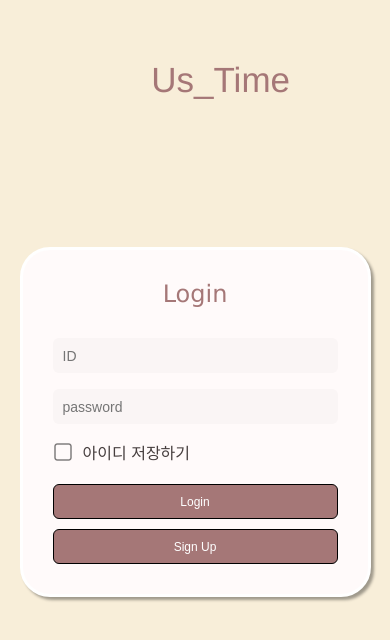
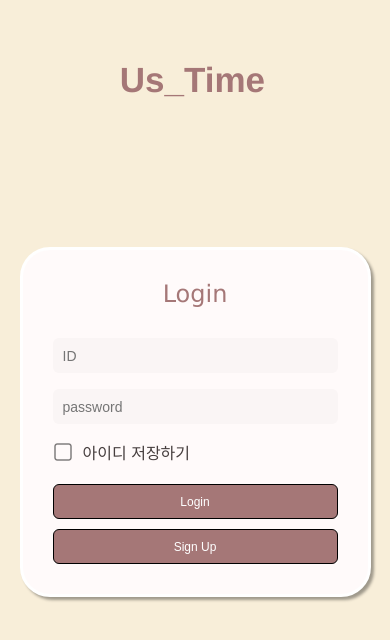
Before and after one commit to simjunseo98/UsTime_Frontend, a React (Create React App) app: page / in a window 390 px wide. Shown: the top 640 px of the page. Built offline with nearby package versions, Linux system fonts and the light colour scheme.

Commit message:
design: 로그인창 반응형 웹(모바일) 수정

```diff
--- a/src/assets/style/Login.module.scss
+++ b/src/assets/style/Login.module.scss
@@ -114,8 +114,9 @@
 
     .Logo {
         font-size: 35px; /* 로고 크기 축소 */
+        font-weight: bold;
         position: fixed;
-        right: 100px;
+        right: 125px;
         margin-top: 45px;
     }
 
```
